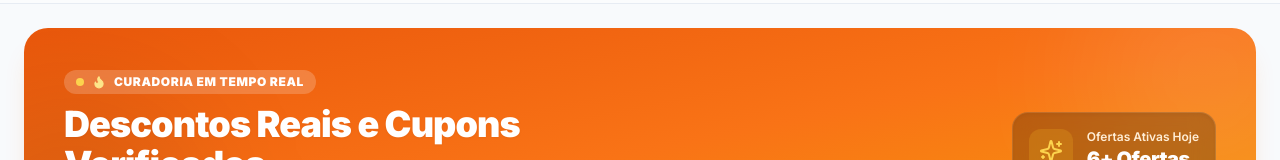
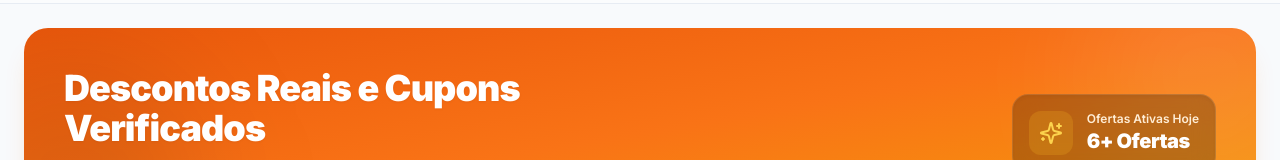
Before and after one commit to Hugobleme/ELITEDASPECHINCHAS, a Next.js app: page / in a window 1280 px wide. Shown: the part 127-287 px from the top of the page. Built offline with nearby package versions, Linux system fonts and the light colour scheme; no server answers.

Commit message:
style: remove curadoria em tempo real badge from hero banner

```diff
--- a/src/app/page.tsx
+++ b/src/app/page.tsx
@@ -75,14 +75,6 @@ export default function HomePage() {
 
         <div className="relative z-10 flex flex-col items-start justify-between gap-5 sm:gap-6 md:flex-row md:items-center">
           <div className="max-w-xl space-y-2 sm:space-y-2.5">
-            <div className="inline-flex items-center gap-2 rounded-full bg-white/20 px-3 py-1 text-[11px] sm:text-xs font-black uppercase tracking-wider backdrop-blur-md">
-              <span className="relative flex h-2 w-2">
-                <span className="animate-ping absolute inline-flex h-full w-full rounded-full bg-amber-200 opacity-75" />
-                <span className="relative inline-flex rounded-full h-2 w-2 bg-amber-300" />
-              </span>
-              <Flame className="h-3.5 w-3.5 fill-amber-200 text-amber-200" />
-              <span>Curadoria em Tempo Real</span>
-            </div>
             <h1 className="text-xl xs:text-2xl sm:text-3xl lg:text-4xl font-black tracking-tight leading-tight text-white drop-shadow-sm">
               Descontos Reais e Cupons Verificados
             </h1>
```
